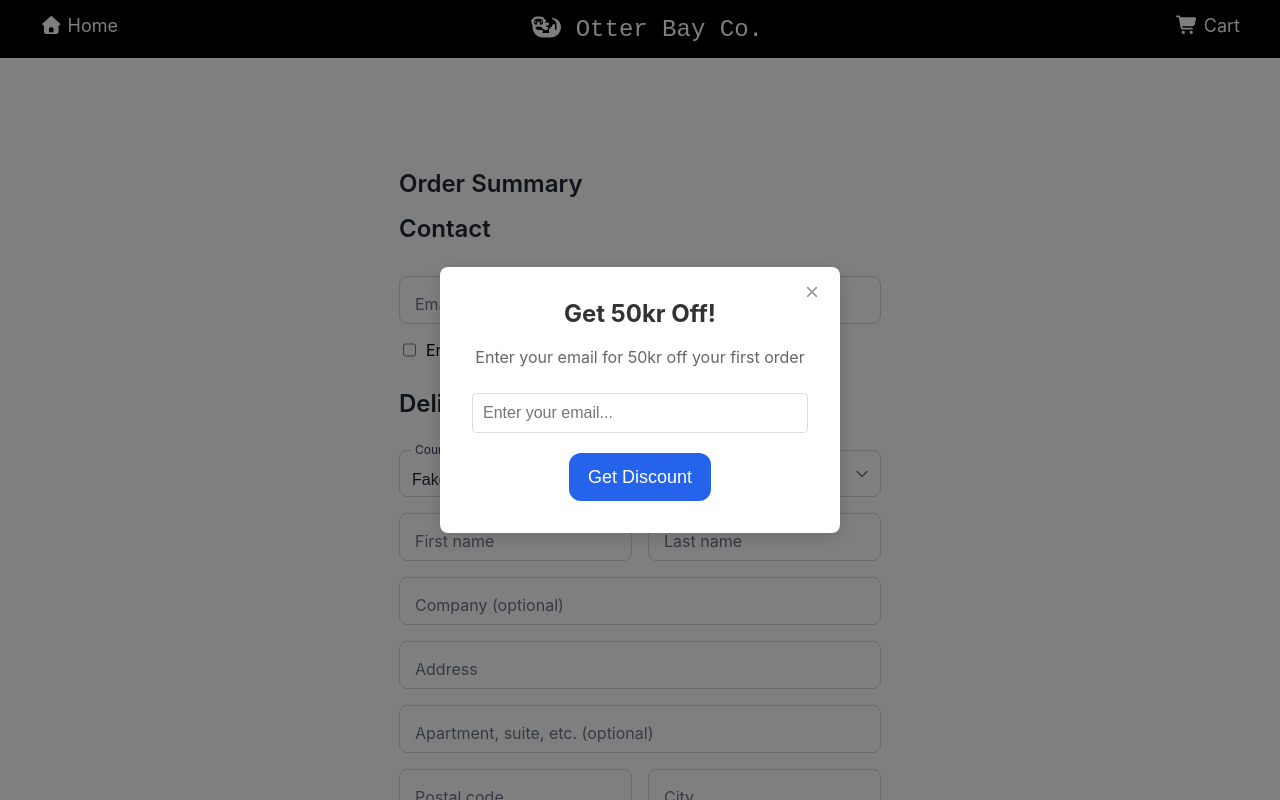
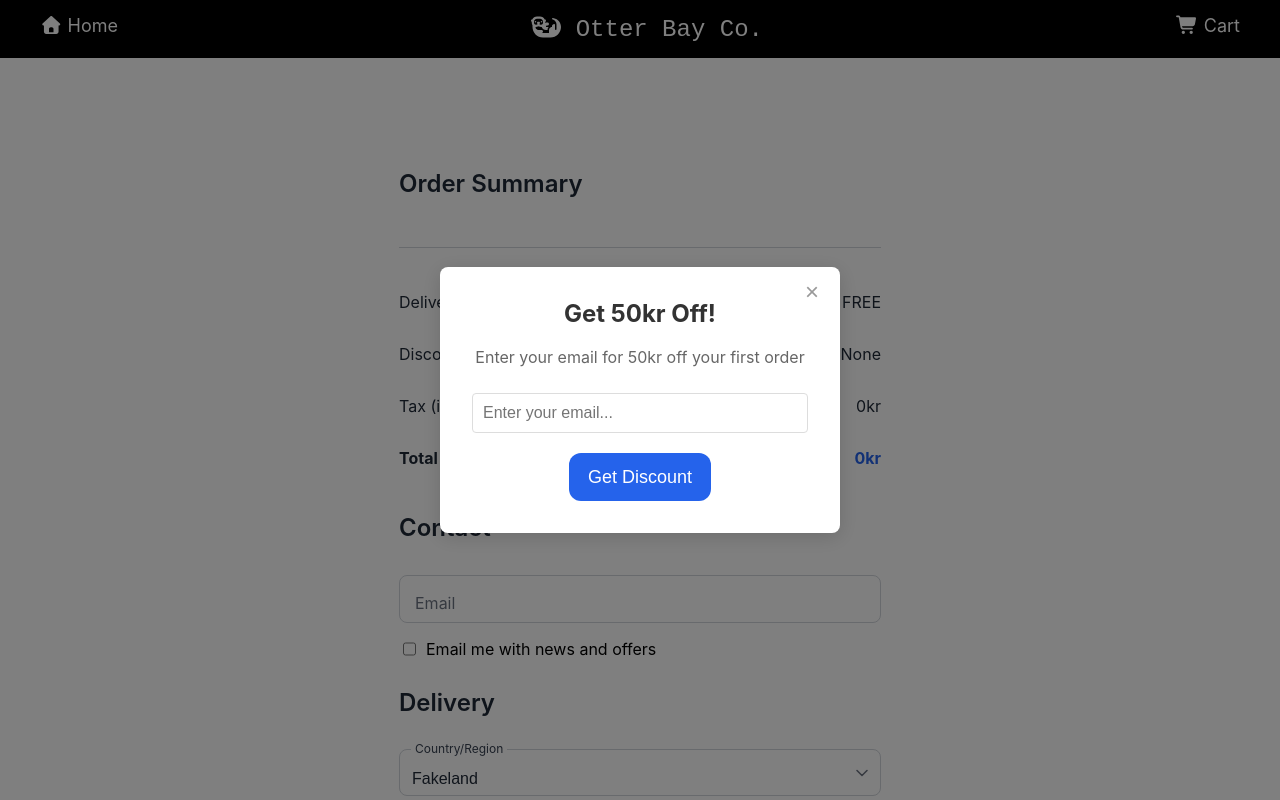
Before and after one commit to ls-95/shopping-cart-react, a React (Create React App) app: page /payment in a window 1280 px wide. Shown: the top 800 px of the page. Built offline with nearby package versions, Linux system fonts and the light colour scheme.

Commit message:
Add cart summery content and styling in payment page

```diff
--- a/src/components/Cart/CartCalculation.js
+++ b/src/components/Cart/CartCalculation.js
@@ -15,7 +15,6 @@ export default function CartCalculation({ totalPrice }) {
 
   const handlePayment = (e) => {
     e.preventDefault();
-    console.log(totalPrice);
     if (!totalPrice || totalPrice === 0) {
       alert(
         "You have no items in your cart, ADD SOME!! please 🙂 give me your fake doollars"
--- a/src/components/Cart/CartContext.js
+++ b/src/components/Cart/CartContext.js
@@ -8,6 +8,8 @@ export const CartProvider = ({ children }) => {
   const [cartItems, setCartItems] = useState([]);
   const [selectedDelivery, setSelectedDelivery] = useState("");
   const [deliveryOption, setDeliveryOption] = useState("0");
+  const [total, setTotal] = useState(0);
+  const [promoCode, setPromoCode] = useState(false);
 
   const totalQuantity = cartItems.reduce(
     (total, item) => total + item.quantity,
@@ -49,6 +51,10 @@ export const CartProvider = ({ children }) => {
         setSelectedDelivery,
         deliveryOption,
         setDeliveryOption,
+        total,
+        setTotal,
+        promoCode,
+        setPromoCode,
       }}
     >
       {children}
--- a/src/components/Cart/PromoCode.js
+++ b/src/components/Cart/PromoCode.js
@@ -1,11 +1,14 @@
 import { useState } from "react";
 import Button from "../Button";
 import "./CartCalculation.css";
+import { useCart } from "./CartContext";
 
 export default function PromoCode({ setPromo }) {
   const [input, setInput] = useState("");
   const [correctPromoCode, setCorrectPromoCode] = useState(false);
   const [showMessage, setShowMessage] = useState(false);
+
+  const { setPromoCode } = useCart();
 
   const handlePromoCode = (e) => {
     e.preventDefault();
@@ -13,16 +16,19 @@ export default function PromoCode({ setPromo }) {
     if (input.length === 0) {
       alert("Please enter a promo code!");
       setCorrectPromoCode(false);
+      setPromoCode(false);
       setShowMessage(false);
       return;
     } else if (input === "WELCOME50") {
       setPromo(input);
       setInput("");
       setCorrectPromoCode(true);
+      setPromoCode(true);
       setTimeout(() => setShowMessage(true), 50);
     } else {
       alert("Please enter a valid promo code!");
       setCorrectPromoCode(false);
+      setPromoCode(false);
       setShowMessage(false);
       return;
     }
--- a/src/components/Cart/TotalPrice.js
+++ b/src/components/Cart/TotalPrice.js
@@ -1,10 +1,11 @@
+import { useEffect } from "react";
+import { useCart } from "./CartContext";
+
 export default function TotalPrice({ deliveryPrice, totalPrice, promo }) {
+  const { setTotal } = useCart();
+
   const price = Number(totalPrice);
   const delivery = Number(deliveryPrice);
-
-  if (price === 0) {
-    return <>0</>;
-  }
 
   let total = delivery + price;
 
@@ -12,5 +13,13 @@ export default function TotalPrice({ deliveryPrice, totalPrice, promo }) {
     total = Math.max(0, total - 50);
   }
 
+  useEffect(() => {
+    setTotal(total);
+  }, [total, setTotal]);
+
+  if (price === 0) {
+    return <>0</>;
+  }
+
   return <>{total}</>;
 }
--- a/src/components/payment/Summary.js
+++ b/src/components/payment/Summary.js
@@ -2,21 +2,47 @@ import { useCart } from "../Cart/CartContext";
 import "../../pages/Payment.css";
 
 export default function Summary() {
-  const { cartItems } = useCart();
+  const { cartItems, deliveryOption, total, promoCode } = useCart();
   return (
     <div className="order-summary">
       <h3 className="section-heading">Order Summary</h3>
       <div className="order-summary-item-container">
         {cartItems.map((item) => (
-          <div className="order-summary-item">
-            <div>
+          <div className="order-summary-item" key={item.id}>
+            <div className="order-summary-item-title-container">
               <p className="order-summary-item-title">{item.title}</p>
             </div>
-            <div>
-              <p className="order-summary-item-quantity">{item.quantity}</p>
+            <div className="order-summary-item-quantity-container">
+              <p className="order-summary-item-quantity">
+                {item.quantity} x{" "}
+                <strong>{Math.round(item.price) * 10}kr</strong>
+              </p>
             </div>
           </div>
         ))}
+        <hr />
+        <div>
+          <div className="order-summary-item">
+            <p>Delivery Fee:</p>
+            <p>{deliveryOption === "0" ? "FREE" : `${deliveryOption}kr`}</p>
+          </div>
+          <div className="order-summary-item">
+            <p>Discount:</p>
+            <p>{promoCode ? "-50kr" : "None"}</p>
+          </div>
+          <div className="order-summary-item">
+            <p>Tax (included):</p>
+            <p>{Math.round(total * 0.25)}kr</p>
+          </div>
+          <div className="order-summary-item">
+            <p>
+              <strong>Total Price:</strong>
+            </p>
+            <p className="order-summary-total-price">
+              <strong>{total}kr</strong>
+            </p>
+          </div>
+        </div>
       </div>
     </div>
   );
--- a/src/pages/Payment.css
+++ b/src/pages/Payment.css
@@ -9,6 +9,8 @@
 .inner-payement-container {
   display: flex;
   flex-direction: column;
+  max-width: 600px;
+  margin: 0 auto;
 }
 
 .inner-payement-container input {
@@ -21,7 +23,80 @@
   margin-bottom: 120px;
 }
 
+.order-summary {
+  display: flex;
+  flex-direction: column;
+  max-width: 600px;
+  margin: 0 0 30px 0;
+  gap: 16px;
+  background-color: transparent;
+}
+
+.section-heading {
+  font-size: 24px;
+  font-weight: 600;
+  color: #1f2937;
+  margin: 0 0 16px 0;
+  line-height: 1.2;
+}
+
+.order-summary-item-container {
+  display: flex;
+  flex-direction: column;
+  gap: 12px;
+  font-size: 16px;
+  color: #1f2937;
+}
+
 .order-summary-item {
   display: flex;
   justify-content: space-between;
+  flex-wrap: wrap;
+  gap: 6px;
 }
+
+.order-summary-item-title-container {
+  width: 80%;
+}
+
+.order-summary-item-title {
+  line-height: 1.4;
+  flex: 1 1 60%;
+}
+
+.order-summary-item strong {
+  font-weight: 700;
+}
+
+.order-summary-item-container hr {
+  width: 100%;
+  background-color: #d1d5db;
+  height: 1px;
+  border: none;
+  margin: 16px 0;
+}
+
+.order-summary-total-price {
+  color: #2563eb;
+}
+
+@media (max-width: 640px) {
+  .payment-container {
+    padding: 60px 40px 60px 40px;
+  }
+
+  .payment-container h3 {
+    text-align: center;
+    margin-bottom: 12px;
+  }
+
+  .order-summary-item-title-container {
+    text-align: left;
+    width: 100%;
+  }
+
+  .order-summary-item-quantity-container {
+    text-align: right;
+    width: 100%;
+  }
+}
```
